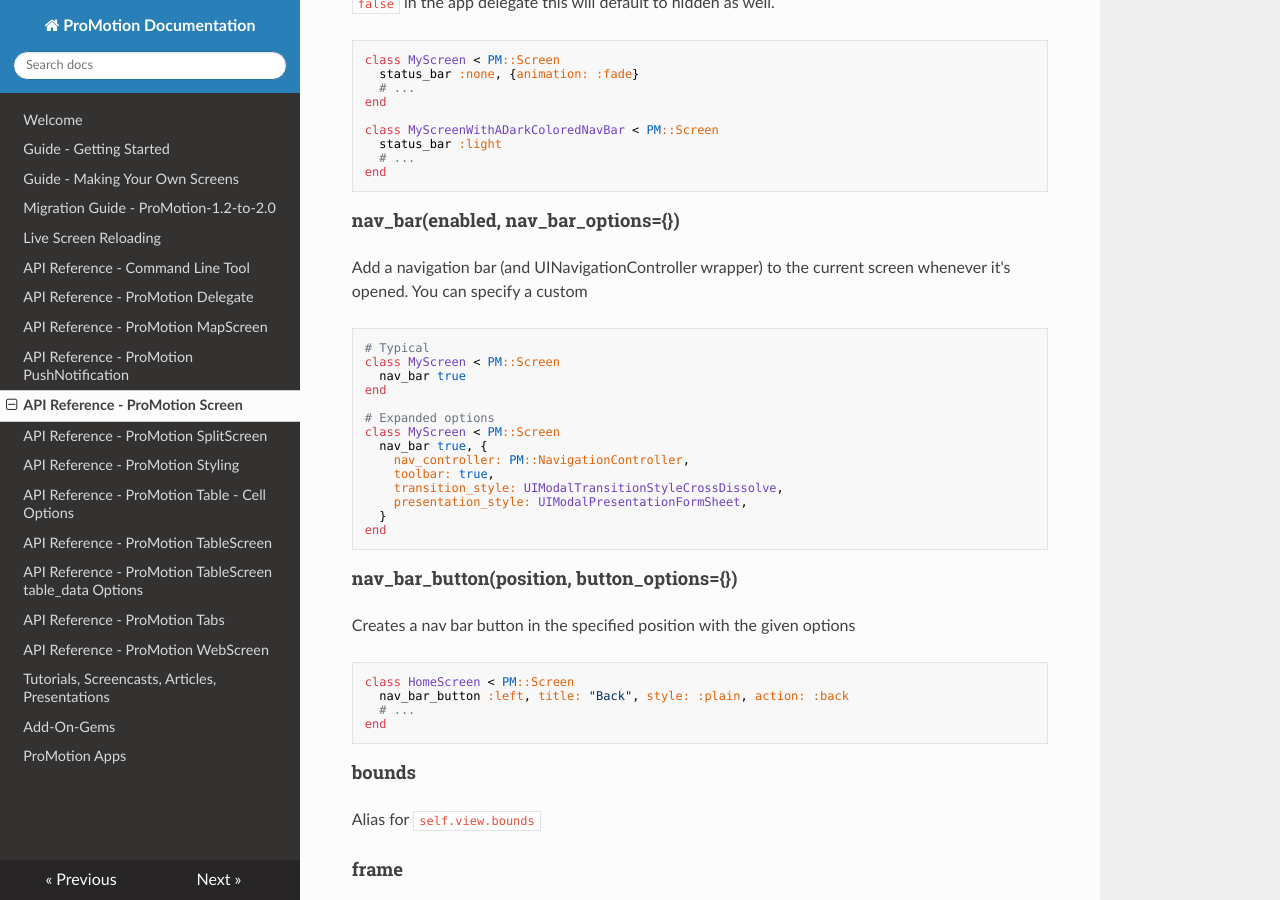
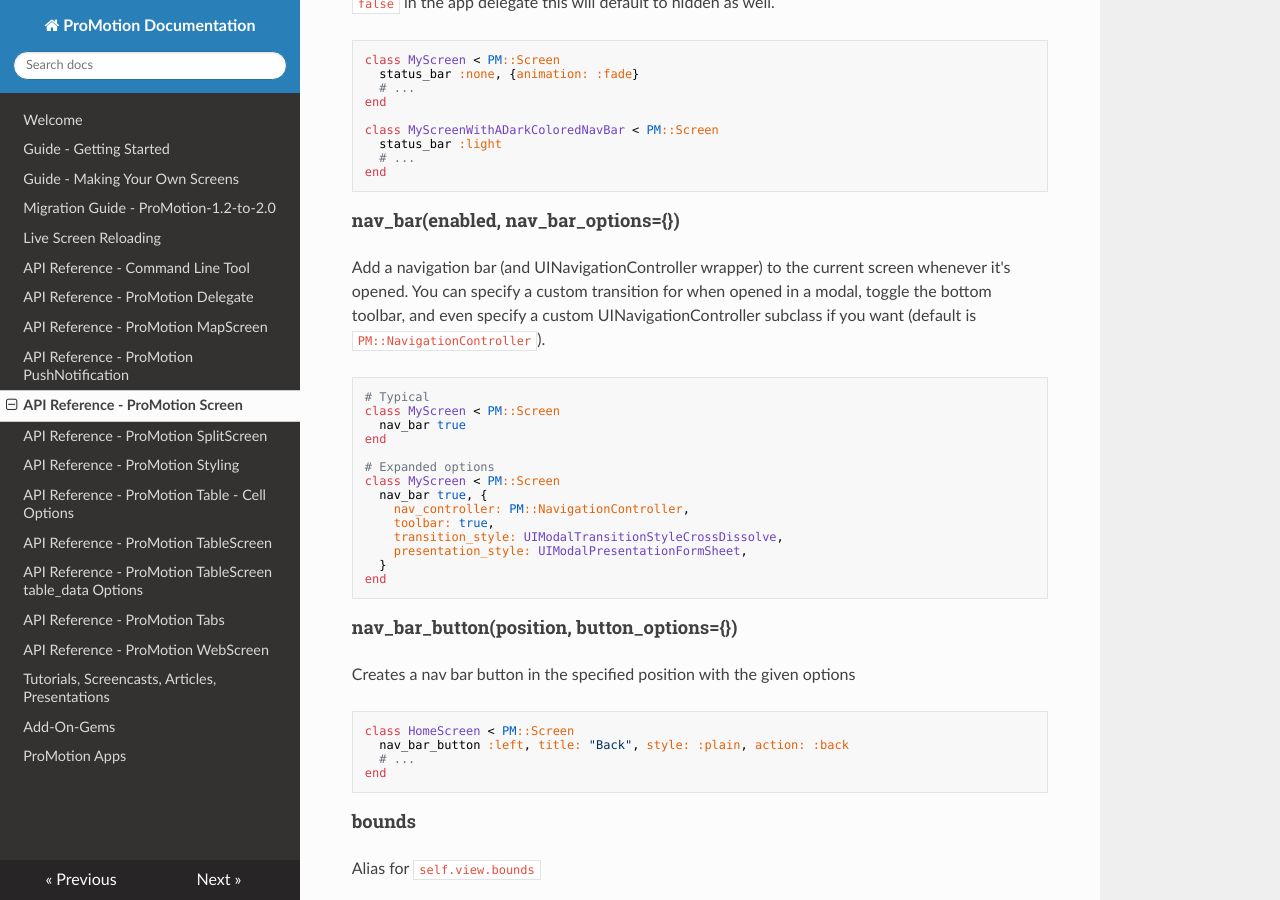
Before and after one commit to jamonholmgren/ProMotion, an MkDocs documentation site: the page built from docs/Reference/ProMotion Screen.md, in a window 1280 px wide and 900 px high, scrolled down 11902 px. Built offline with MkDocs 1.6.1, drawn with Linux system fonts in a browser that asks for light colours; nearby versions of some CDN libraries; old or Windows-style settings are respelled for this version of MkDocs.

Commit message:
Finished sentence

````diff
--- a/docs/Reference/ProMotion Screen.md
+++ b/docs/Reference/ProMotion Screen.md
@@ -628,7 +628,8 @@
 #### nav_bar(enabled, nav_bar_options={})
 
 Add a navigation bar (and UINavigationController wrapper) to the current screen whenever it's opened.
-You can specify a custom
+You can specify a custom transition for when opened in a modal, toggle the bottom toolbar, and even
+specify a custom UINavigationController subclass if you want (default is `PM::NavigationController`).
 
 ```ruby
 # Typical
````
